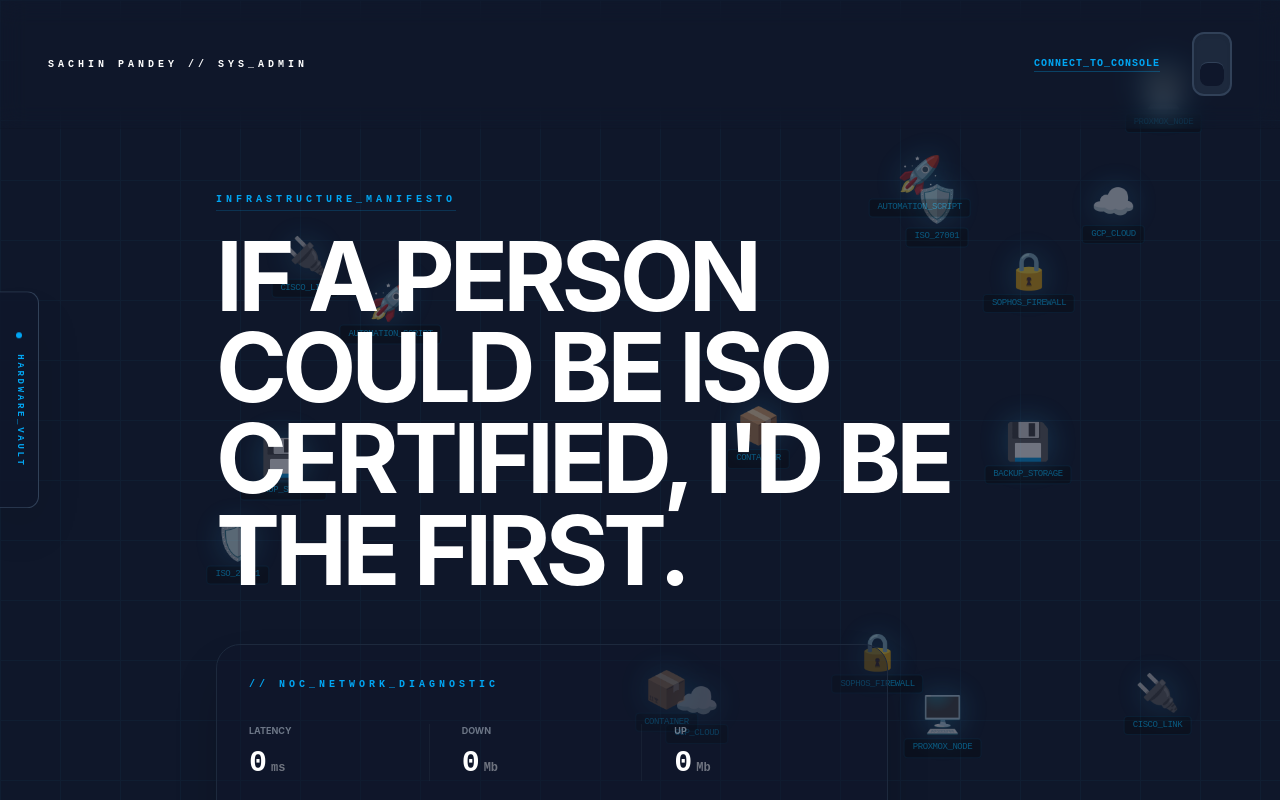
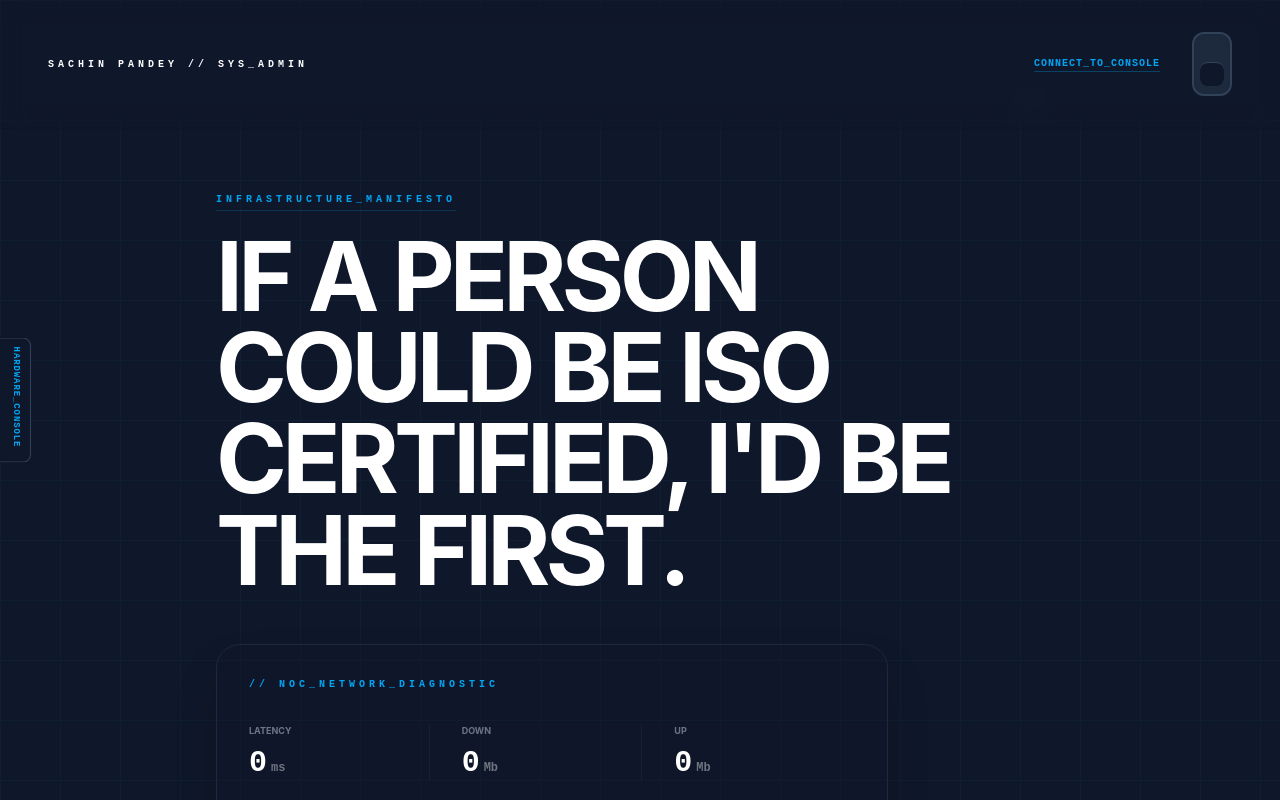
Before and after one commit to sachin1090/sachin-portfolio, a React (Vite) app: page / in a window 1280 px wide. Shown: the top 800 px of the page. Built offline with nearby package versions, Linux system fonts and the light colour scheme.

Commit message:
Hardware Console: Implemented Volatile 8s Audio Loopback and Subtle Backgrounds

```diff
--- a/src/FloatingBackground.jsx
+++ b/src/FloatingBackground.jsx
@@ -2,68 +2,42 @@ import React from 'react';
 import { motion } from 'framer-motion';
 
 const IT_EQUIPMENT = [
-  { icon: "☁️", label: "GCP_Cloud" },
-  { icon: "🖥️", label: "Proxmox_Node" },
+  { icon: "☁️", label: "GCP_Node" },
   { icon: "🛡️", label: "ISO_27001" },
-  { icon: "🔌", label: "Cisco_Link" },
-  { icon: "💾", label: "Backup_Storage" },
-  { icon: "🔒", label: "Sophos_Firewall" },
-  { icon: "🚀", label: "Automation_Script" },
-  { icon: "📦", label: "Container" },
+  { icon: "🔒", label: "Encrypted" },
+  { icon: "📡", label: "Ping_Active" },
 ];
 
-const FloatingItem = ({ item }) => {
-  const randomX = Math.random() * 80 + 10;
-  const randomY = Math.random() * 80 + 10;
-  const duration = 25 + Math.random() * 20;
+const FloatingItem = ({ index }) => {
+  const item = IT_EQUIPMENT[index % IT_EQUIPMENT.length];
+  const startX = Math.random() * 90 + 5;
+  const duration = 30 + Math.random() * 20;
 
   return (
     <motion.div
       drag
-      dragMomentum={true}
-      whileDrag={{ scale: 1.4, zIndex: 999 }}
-      initial={{ left: `${randomX}%`, top: `${randomY}%` }}
+      dragMomentum={false}
+      initial={{ top: -50, left: `${startX}%`, opacity: 0 }}
       animate={{
-        x: [0, 50, -50, 0],
-        y: [0, -60, 60, 0],
+        top: ['-5%', '105%'],
+        opacity: [0, 0.15, 0.15, 0],
       }}
-      transition={{
-        duration: duration,
-        repeat: Infinity,
-        ease: "linear",
-      }}
-      style={{
-        position: 'absolute',
-        zIndex: 10,
-        pointerEvents: 'auto' // CRITICAL: Makes icon clickable
-      }}
-      className="cursor-grab active:cursor-grabbing select-none p-4 group"
+      transition={{ duration, repeat: Infinity, ease: "linear", delay: index * 5 }}
+      style={{ position: 'absolute', pointerEvents: 'auto', zIndex: 1 }}
+      className="cursor-grab active:cursor-grabbing select-none p-4"
     >
-      <div className="flex flex-col items-center gap-1 opacity-40 hover:opacity-100 transition-opacity duration-300">
-        <span className="text-4xl drop-shadow-[0_0_15px_rgba(56,189,248,0.5)]">
-          {item.icon}
-        </span>
-        <span className="font-mono text-[9px] uppercase tracking-tighter text-sky-400 bg-black/60 px-2 py-0.5 rounded border border-sky-500/20">
-          {item.label}
-        </span>
+      <div className="flex flex-col items-center gap-1 grayscale hover:grayscale-0 transition-all">
+        <span className="text-2xl opacity-40 group-hover:opacity-100">{item.icon}</span>
+        <span className="font-mono text-[7px] uppercase tracking-widest text-sky-500/50">{item.label}</span>
       </div>
     </motion.div>
   );
 };
 
-const FloatingBackground = () => {
+export default function FloatingBackground() {
   return (
-    <div
-      className="fixed inset-0 overflow-hidden z-0"
-      style={{ pointerEvents: 'none' }} // CRITICAL: Allows clicks to pass to content
-    >
-      <div className="relative w-full h-full">
-        {[...IT_EQUIPMENT, ...IT_EQUIPMENT].map((item, index) => (
-          <FloatingItem key={index} item={item} />
-        ))}
-      </div>
+    <div className="fixed inset-0 overflow-hidden pointer-events-none z-0">
+      {[...Array(6)].map((_, i) => <FloatingItem key={i} index={i} />)}
     </div>
   );
-};
-
-export default FloatingBackground;
+}
--- a/src/MediaCheck.jsx
+++ b/src/MediaCheck.jsx
@@ -5,167 +5,125 @@ const MediaCheck = ({ isDark }) => {
   const [isOpen, setIsOpen] = useState(false);
   const [stream, setStream] = useState(null);
   const [micLevel, setMicLevel] = useState(0);
-  const [isMonitoring, setIsMonitoring] = useState(false);
-  const [status, setStatus] = useState('idle'); // idle, testing, ready
+  const [isRecording, setIsRecording] = useState(false);
+  const [audioUrl, setAudioUrl] = useState(null);
+  const [timeLeft, setTimeLeft] = useState(8);
 
   const videoRef = useRef(null);
-  const audioContext = useRef(null);
+  const mediaRecorder = useRef(null);
+  const audioChunks = useRef([]);
   const analyser = useRef(null);
-  const monitorNode = useRef(null);
 
-  // Sync Video Ref with Stream
   useEffect(() => {
-    if (stream && videoRef.current) {
-      videoRef.current.srcObject = stream;
-    }
+    if (stream && videoRef.current) videoRef.current.srcObject = stream;
   }, [stream, isOpen]);
 
-  const startTest = async () => {
-    setStatus('testing');
+  const initHardware = async () => {
     try {
-      const mediaStream = await navigator.mediaDevices.getUserMedia({
-        video: { width: 1280, height: 720 },
-        audio: true
-      });
-
-      setStream(mediaStream);
-
-      // Audio Engine Setup
-      audioContext.current = new (window.AudioContext || window.webkitAudioContext)();
-      analyser.current = audioContext.current.createAnalyser();
-      const source = audioContext.current.createMediaStreamSource(mediaStream);
-
-      // Create a gain node for monitoring (listening back)
-      monitorNode.current = audioContext.current.createGain();
-      monitorNode.current.gain.value = 0; // Muted by default to prevent feedback
-
-      source.connect(analyser.current);
-      source.connect(monitorNode.current);
-      monitorNode.current.connect(audioContext.current.destination);
-
-      const checkMic = () => {
+      const s = await navigator.mediaDevices.getUserMedia({ video: true, audio: true });
+      setStream(s);
+      const ctx = new AudioContext();
+      analyser.current = ctx.createAnalyser();
+      ctx.createMediaStreamSource(s).connect(analyser.current);
+      const updateMic = () => {
         if (!analyser.current) return;
         const data = new Uint8Array(analyser.current.frequencyBinCount);
         analyser.current.getByteFrequencyData(data);
-        const average = data.reduce((a, b) => a + b) / data.length;
-        setMicLevel(average);
-        requestAnimationFrame(checkMic);
+        setMicLevel(data.reduce((a, b) => a + b) / data.length);
+        requestAnimationFrame(updateMic);
       };
-      checkMic();
-      setStatus('ready');
-    } catch (e) {
-      console.error("Hardware Access Error:", e);
-      setStatus('error');
-    }
+      updateMic();
+    } catch (e) { alert("Access Denied: Check Browser Permissions"); }
   };
 
-  const toggleMonitor = () => {
-    if (monitorNode.current) {
-      const newMonitoringState = !isMonitoring;
-      setIsMonitoring(newMonitoringState);
-      // Warning: Feedback loop possible if speakers are loud!
-      monitorNode.current.gain.value = newMonitoringState ? 1 : 0;
-    }
+  const startRecording = () => {
+    setIsRecording(true);
+    setTimeLeft(8);
+    audioChunks.current = [];
+    mediaRecorder.current = new MediaRecorder(stream);
+    mediaRecorder.current.ondataavailable = (e) => audioChunks.current.push(e.data);
+    mediaRecorder.current.onstop = () => {
+      const blob = new Blob(audioChunks.current, { type: 'audio/wav' });
+      setAudioUrl(URL.createObjectURL(blob));
+    };
+    mediaRecorder.current.start();
+    const timer = setInterval(() => {
+      setTimeLeft((prev) => {
+        if (prev <= 1) {
+          clearInterval(timer);
+          stopRecording();
+          return 0;
+        }
+        return prev - 1;
+      });
+    }, 1000);
   };
 
-  const stopTest = () => {
+  const stopRecording = () => {
+    mediaRecorder.current?.stop();
+    setIsRecording(false);
+  };
+
+  const clearVolatileData = () => {
+    setAudioUrl(null);
+    audioChunks.current = [];
+  };
+
+  const terminate = () => {
     stream?.getTracks().forEach(t => t.stop());
     setStream(null);
-    setIsMonitoring(false);
-    setStatus('idle');
+    clearVolatileData();
   };
 
   return (
-    <div className="fixed left-0 top-1/2 -translate-y-1/2 z-[100] flex items-center">
-      {/* 1. Straightened Toggle Tab */}
+    <div className="fixed left-0 top-1/2 -translate-y-1/2 z-[100] flex items-stretch">
       {!isOpen && (
-        <button
-          onClick={() => setIsOpen(true)}
-          className={`px-3 py-10 rounded-r-xl border-y border-r flex flex-col items-center justify-center gap-4 transition-all shadow-2xl
-          ${isDark ? 'bg-slate-900/90 border-slate-700' : 'bg-white border-slate-200'}`}
-        >
-          <div className="w-1.5 h-1.5 rounded-full bg-sky-500 animate-pulse" />
-          <span className="font-mono text-[9px] [writing-mode:vertical-lr] uppercase tracking-[0.3em] text-sky-500 font-bold">
-            Hardware_Vault
-          </span>
+        <button onClick={() => setIsOpen(true)} className={`p-2 rounded-r-lg border border-l-0 ${isDark ? 'bg-slate-900 border-slate-700' : 'bg-white border-slate-200 shadow-xl'}`}>
+          <span className="font-mono text-[9px] [writing-mode:vertical-lr] uppercase tracking-widest text-sky-500 font-bold">Hardware_Console</span>
         </button>
       )}
 
-      {/* 2. Straightened Expanded Panel */}
       <AnimatePresence>
         {isOpen && (
-          <motion.div
-            initial={{ x: -300, opacity: 0 }}
-            animate={{ x: 0, opacity: 1 }}
-            exit={{ x: -300, opacity: 0 }}
-            className={`w-72 p-6 rounded-r-2xl border-y border-r backdrop-blur-xl shadow-[20px_0_50px_rgba(0,0,0,0.5)]
-            ${isDark ? 'bg-slate-950/95 border-slate-800' : 'bg-white border-slate-200'}`}
-          >
+          <motion.div initial={{ x: -400 }} animate={{ x: 0 }} exit={{ x: -400 }} className={`w-80 p-6 rounded-r-2xl border-y border-r shadow-2xl ${isDark ? 'bg-[#020617] border-slate-800' : 'bg-white border-slate-200'}`}>
             <div className="flex justify-between items-center mb-6">
-              <span className="font-mono text-[10px] text-sky-500 font-bold uppercase tracking-widest">// SYS_CHECK_v2.0</span>
-              <button onClick={() => { stopTest(); setIsOpen(false); }} className="text-[12px] text-red-500 font-bold hover:scale-110 transition-transform"> [CLOSE] </button>
+              <span className="font-mono text-[10px] text-sky-500 font-bold tracking-widest">// COMMS_AUDIT</span>
+              <button onClick={() => { terminate(); setIsOpen(false); }} className="text-[10px] opacity-50 hover:opacity-100 font-bold"> [EXIT] </button>
             </div>
 
-            <div className="space-y-5">
-              {/* Camera Preview Box */}
-              <div className="aspect-video bg-black rounded-lg overflow-hidden border border-slate-800 relative shadow-inner">
-                <video
-                  ref={videoRef}
-                  autoPlay
-                  playsInline
-                  muted // Always mute the video tag to prevent double-audio
-                  className={`w-full h-full object-cover transition-opacity duration-500 ${stream ? 'opacity-100' : 'opacity-0'}`}
-                />
-                {!stream && (
-                  <div className="absolute inset-0 flex flex-col items-center justify-center gap-2">
-                    <div className="w-4 h-4 border-2 border-sky-500/20 border-t-sky-500 rounded-full animate-spin" />
-                    <span className="text-[8px] font-mono opacity-30 uppercase tracking-tighter">Camera_Offline</span>
-                  </div>
+            <div className="space-y-6">
+              <div className="aspect-video bg-black rounded-lg overflow-hidden border border-slate-800 relative">
+                <video ref={videoRef} autoPlay muted playsInline className="w-full h-full object-cover" />
+                {!stream && <div className="absolute inset-0 flex items-center justify-center text-[8px] font-mono opacity-20">SYSTEM_OFFLINE</div>}
+              </div>
+
+              <div className="space-y-2">
+                <div className="flex justify-between text-[8px] font-mono uppercase opacity-50"><span>Input_Level</span><span>{Math.round(micLevel)}%</span></div>
+                <div className="h-1 bg-slate-800 rounded-full overflow-hidden">
+                  <motion.div animate={{ width: `${Math.min(micLevel * 3, 100)}%` }} className="h-full bg-sky-500" />
+                </div>
+              </div>
+
+              <div className="grid gap-3">
+                {!stream ? (
+                  <button onClick={initHardware} className="py-3 bg-sky-500 text-white font-mono text-[9px] font-bold uppercase rounded-lg">Initialize_Hardware</button>
+                ) : (
+                  <>
+                    {!audioUrl ? (
+                      <button onClick={startRecording} disabled={isRecording} className={`py-3 font-mono text-[9px] font-bold uppercase rounded-lg ${isRecording ? 'bg-red-500/20 text-red-500 animate-pulse' : 'bg-slate-800 text-white'}`}>
+                        {isRecording ? `Recording... ${timeLeft}s` : 'Test Mic (8s Loop)'}
+                      </button>
+                    ) : (
+                      <div className="space-y-3">
+                        <audio controls src={audioUrl} className="w-full h-8" />
+                        <button onClick={clearVolatileData} className="w-full py-2 bg-red-500/10 text-red-500 font-mono text-[8px] font-bold uppercase border border-red-500/20 rounded-lg">Wipe_Buffer</button>
+                      </div>
+                    )}
+                  </>
                 )}
               </div>
 
-              {/* Microphone Logic */}
-              <div className="space-y-3">
-                <div className="flex justify-between items-end">
-                  <p className="text-[8px] uppercase font-bold opacity-40">Mic_Input_Gain</p>
-                  <p className="text-[8px] font-mono text-sky-400 font-bold">{Math.round(micLevel)}%</p>
-                </div>
-                <div className="h-1.5 w-full bg-slate-800/50 rounded-full overflow-hidden border border-white/5">
-                  <motion.div
-                    animate={{ width: `${Math.min(micLevel * 3, 100)}%` }}
-                    className={`h-full ${micLevel > 5 ? 'bg-sky-500' : 'bg-slate-600'}`}
-                  />
-                </div>
-              </div>
-
-              {/* Action Buttons */}
-              <div className="grid gap-3">
-                <button
-                  onClick={status === 'idle' ? startTest : stopTest}
-                  className={`w-full py-3 rounded-lg font-mono text-[9px] font-bold uppercase tracking-widest transition-all
-                  ${status === 'testing' ? 'bg-slate-800 animate-pulse' : 'bg-sky-500 text-white shadow-lg shadow-sky-500/20 hover:bg-sky-400'}`}
-                >
-                  {status === 'idle' ? 'Initialize_Hardware' : 'Terminate_Session'}
-                </button>
-
-                {stream && (
-                  <button
-                    onClick={toggleMonitor}
-                    className={`w-full py-2 rounded-lg font-mono text-[8px] font-bold uppercase border transition-all
-                    ${isMonitoring ? 'bg-green-500/10 border-green-500 text-green-500' : 'border-slate-700 text-slate-500 hover:border-sky-500'}`}
-                  >
-                    {isMonitoring ? '● Monitoring_Audio (Listen_Mode)' : '○ Enable_Loopback (Hear_Self)'}
-                  </button>
-                )}
-              </div>
-
-              {status === 'ready' && (
-                <div className="p-3 bg-sky-500/5 rounded border border-sky-500/10">
-                  <p className="text-[8px] font-mono text-sky-400 text-center uppercase font-bold tracking-tighter leading-tight">
-                    {micLevel > 5 ? "Status: Communication Ready" : "Warning: No Audio Detected"}
-                  </p>
-                </div>
-              )}
+              <p className="text-[7px] font-mono opacity-30 leading-tight uppercase">Privacy_Note: All audio data is stored in volatile RAM and destroyed upon session termination or manual wipe.</p>
             </div>
           </motion.div>
         )}
```
